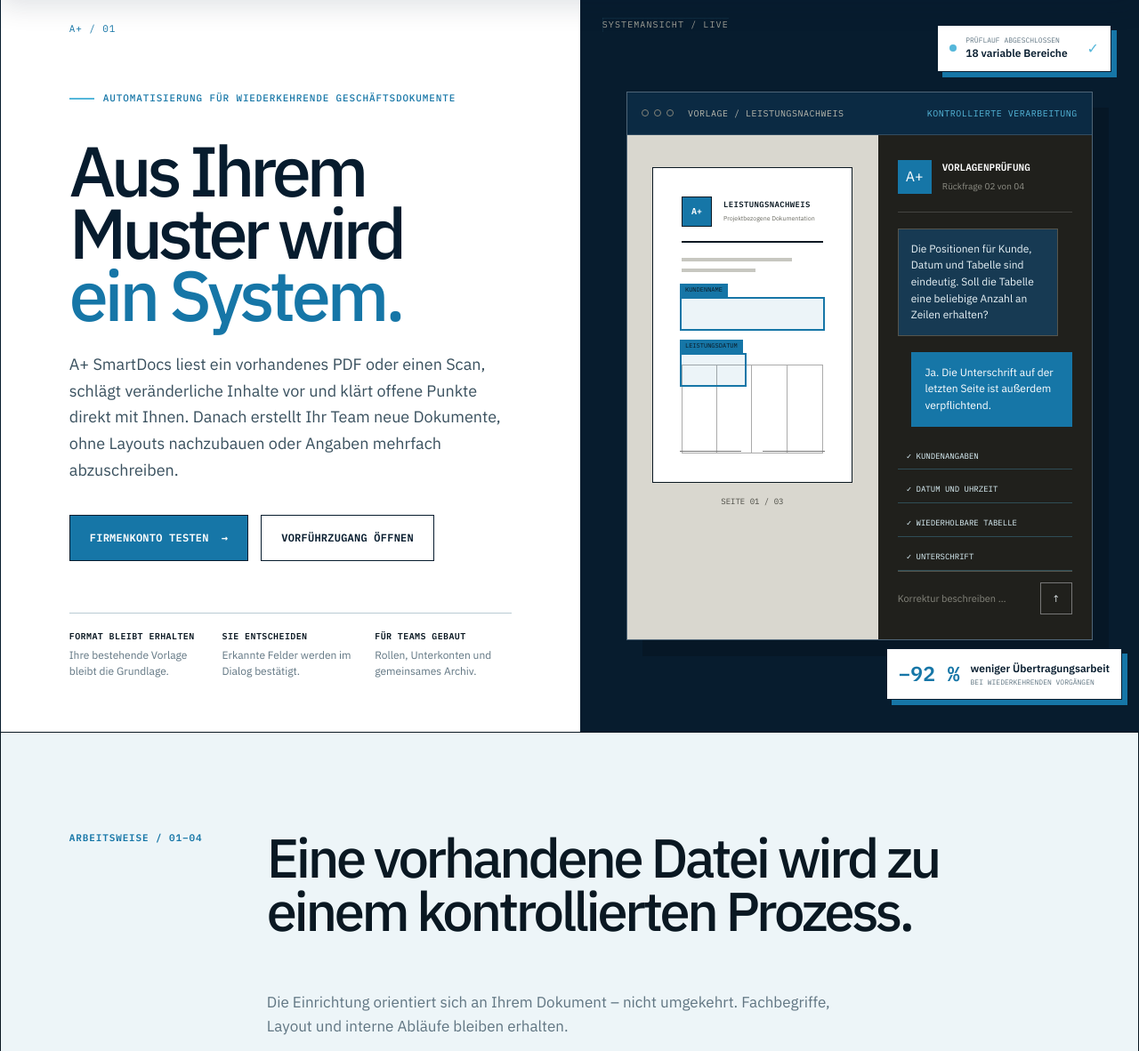
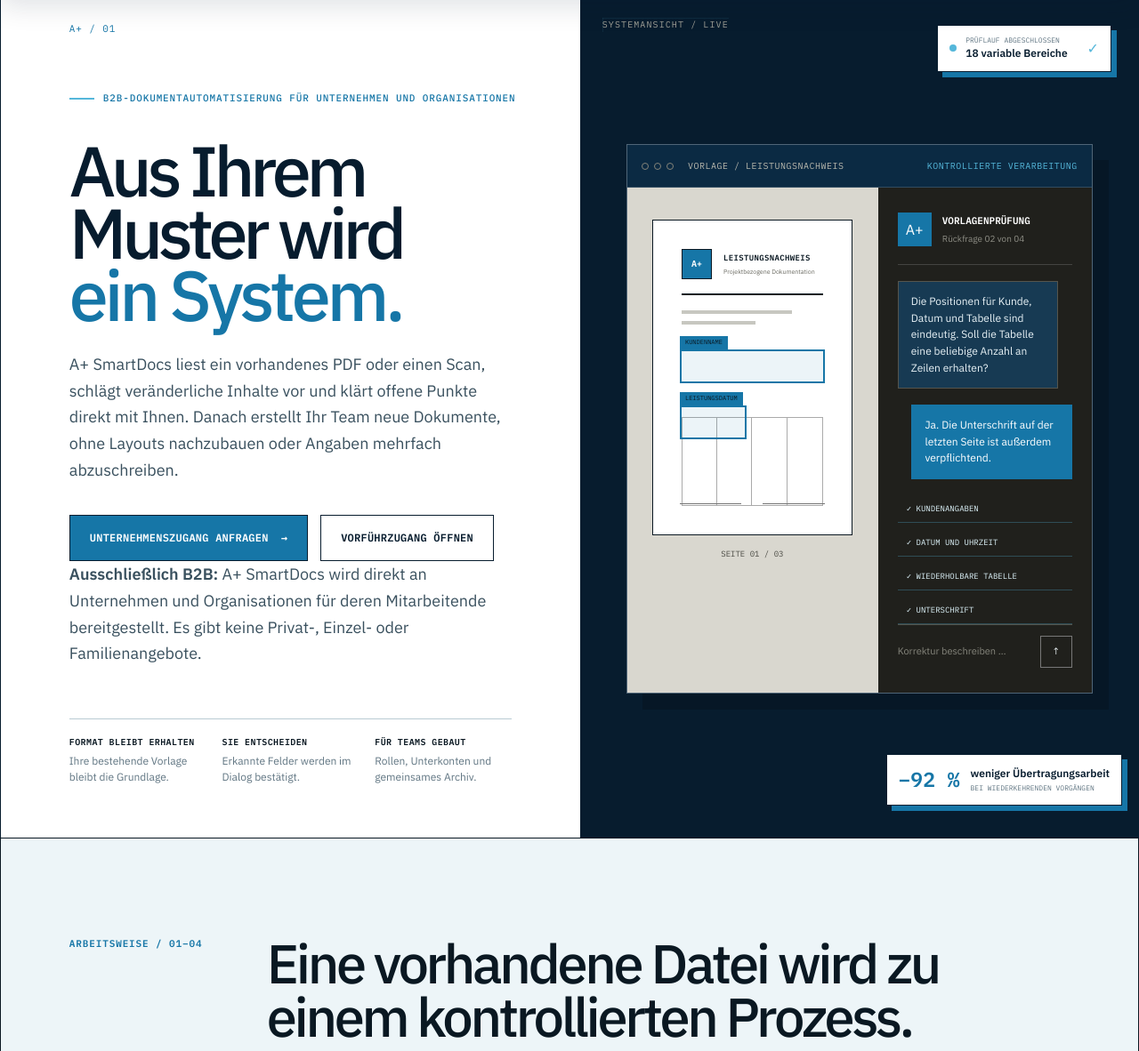
Before and after one commit to hsdarestani/A-SmartDocs, a FastAPI app: page / in a window 1280 px wide. Shown: the part 76-1258 px from the top of the page at 89% size. Run offline with FastAPI, Linux system fonts and the light colour scheme; data comes from the database, SQL or seed files in the repository; parts of the project's set-up code (start-up, migrations or seed data) failed here and were passed over.

Commit message:
Clarify enterprise-only positioning on public landing page

```diff
--- a/app/templates/start.html
+++ b/app/templates/start.html
@@ -1,12 +1,13 @@
 {% extends "base.html" %}
-{% block titel %}A+ SmartDocs – Aus Dokumentmustern werden Arbeitsabläufe{% endblock %}
+{% block titel %}A+ SmartDocs – Dokumentautomatisierung für Unternehmen{% endblock %}
 {% block oeffentlicher_inhalt %}
 <section class="startbereich">
   <div class="startinhalt">
-    <div class="hinweismarke"><span></span>Automatisierung für wiederkehrende Geschäftsdokumente</div>
+    <div class="hinweismarke"><span></span>B2B-Dokumentautomatisierung für Unternehmen und Organisationen</div>
     <h1>Aus Ihrem Muster wird <em>ein System.</em></h1>
     <p class="starttext">A+ SmartDocs liest ein vorhandenes PDF oder einen Scan, schlägt veränderliche Inhalte vor und klärt offene Punkte direkt mit Ihnen. Danach erstellt Ihr Team neue Dokumente, ohne Layouts nachzubauen oder Angaben mehrfach abzuschreiben.</p>
-    <div class="startaktionen"><a class="schaltflaeche primaer gross" href="/registrieren">Firmenkonto testen <span>→</span></a><a class="schaltflaeche sekundaer gross" href="/anmelden">Vorführzugang öffnen</a></div>
+    <div class="startaktionen"><a class="schaltflaeche primaer gross" href="/registrieren">Unternehmenszugang anfragen <span>→</span></a><a class="schaltflaeche sekundaer gross" href="/anmelden">Vorführzugang öffnen</a></div>
+    <p class="starttext"><strong>Ausschließlich B2B:</strong> A+ SmartDocs wird direkt an Unternehmen und Organisationen für deren Mitarbeitende bereitgestellt. Es gibt keine Privat-, Einzel- oder Familienangebote.</p>
     <div class="vertrauenszeile"><div><strong>Format bleibt erhalten</strong><small>Ihre bestehende Vorlage bleibt die Grundlage.</small></div><div><strong>Sie entscheiden</strong><small>Erkannte Felder werden im Dialog bestätigt.</small></div><div><strong>Für Teams gebaut</strong><small>Rollen, Unterkonten und gemeinsames Archiv.</small></div></div>
   </div>
   <div class="produktbuehne">
@@ -25,7 +26,7 @@
   <div class="abschnittskopf"><span>Arbeitsweise / 01–04</span><h2>Eine vorhandene Datei wird zu einem kontrollierten Prozess.</h2><p>Die Einrichtung orientiert sich an Ihrem Dokument – nicht umgekehrt. Fachbegriffe, Layout und interne Abläufe bleiben erhalten.</p></div>
   <div class="ablaufkarten"><article><b>01 / QUELLE</b><div class="ablaufzeichen">↥</div><h3>Muster bereitstellen</h3><p>PDF, Scan oder Bilddatei hochladen. Eine leere Vorlage ist hilfreich, aber nicht erforderlich.</p></article><article><b>02 / ANALYSE</b><div class="ablaufzeichen">⌁</div><h3>Struktur erkennen</h3><p>Feste Inhalte, variable Angaben, Tabellen, Bilder und Unterschriften werden unterschieden.</p></article><article><b>03 / PRÜFUNG</b><div class="ablaufzeichen">?</div><h3>Entscheidungen bestätigen</h3><p>Sie korrigieren Vorschläge im Dialog oder markieren fehlende Bereiche direkt im Dokument.</p></article><article><b>04 / BETRIEB</b><div class="ablaufzeichen">→</div><h3>Dokumente erzeugen</h3><p>Das Team füllt nur die neuen Angaben aus. Ausgabe, Archiv und Nachvollziehbarkeit übernimmt das System.</p></article></div>
 </section>
-<section class="vorteilsbereich"><div><span class="uebertitel">Nicht nur ein PDF-Generator</span><h2>Ein gemeinsamer Dokumentbetrieb für Ihr Unternehmen.</h2><p>Vorlagen werden nicht auf einzelnen Rechnern verteilt, sondern mit Zuständigkeiten, Nutzungslimits und vollständiger Historie zentral betrieben.</p><a href="/preise" class="schaltflaeche sekundaer">Tarife und Umfang ansehen →</a></div><div class="vorteilsraster"><article><i>ORG / 01</i><strong>Organisationen und Unterkonten</strong><p>Inhaber, Verwaltung, Bearbeitung und Leserechte mit klar abgegrenzten Aufgaben.</p></article><article><i>ARC / 02</i><strong>Zentrales Dokumentarchiv</strong><p>Jede erstellte Datei bleibt dem Vorgang, der Vorlage und dem zuständigen Konto zugeordnet.</p></article><article><i>CTL / 03</i><strong>Verbrauch und Konditionen</strong><p>Allgemeine Tarife sowie individuelle Preise und Grenzen für einzelne Firmenkonten.</p></article><article><i>SEC / 04</i><strong>Getrennte Verarbeitung</strong><p>Dateien, Vorlagen und Ausgaben werden strikt dem jeweiligen Unternehmen zugeordnet.</p></article></div></section>
+<section class="vorteilsbereich"><div><span class="uebertitel">Nicht nur ein PDF-Generator</span><h2>Ein gemeinsamer Dokumentbetrieb für Ihr Unternehmen.</h2><p>Vorlagen werden nicht auf einzelnen Rechnern verteilt, sondern mit Zuständigkeiten, Nutzungslimits und vollständiger Historie zentral betrieben.</p><a href="/preise" class="schaltflaeche sekundaer">Unternehmenslizenzen ansehen →</a></div><div class="vorteilsraster"><article><i>ORG / 01</i><strong>Organisationen und Unterkonten</strong><p>Inhaber, Verwaltung, Bearbeitung und Leserechte mit klar abgegrenzten Aufgaben.</p></article><article><i>ARC / 02</i><strong>Zentrales Dokumentarchiv</strong><p>Jede erstellte Datei bleibt dem Vorgang, der Vorlage und dem zuständigen Konto zugeordnet.</p></article><article><i>CTL / 03</i><strong>Verbrauch und Konditionen</strong><p>Unternehmenskontingente sowie individuelle Grenzen für einzelne Firmenkonten.</p></article><article><i>SEC / 04</i><strong>Getrennte Verarbeitung</strong><p>Dateien, Vorlagen und Ausgaben werden strikt dem jeweiligen Unternehmen zugeordnet.</p></article></div></section>
 <section id="sicherheit" class="sicherheitsbereich"><div class="sicherheitszeichen">§</div><div><span class="uebertitel">Datenschutz als Produkteigenschaft</span><h2>Geschäftsdokumente bleiben innerhalb klarer Zuständigkeiten.</h2><p>Dateien sind nicht öffentlich erreichbar. Abrufe erfolgen erst nach Anmeldung und nur innerhalb des zugehörigen Firmenkontos. Rollen, Kontingente und Aktivitäten bleiben nachvollziehbar.</p></div><div class="sicherheitswerte"><span><strong>Übertragung</strong><small>HTTPS-verschlüsselt</small></span><span><strong>Zugriff</strong><small>Rollen und Firmenkonten</small></span><span><strong>Historie</strong><small>Nutzung und Aktivitäten</small></span></div></section>
-<footer class="oeffentlicher-fuss"><a class="marke" href="/"><span class="marken-symbol">A+</span><span class="marken-text"><strong>SmartDocs</strong><small>Dokumentbetrieb</small></span></a><p>Dokumentenautomatisierung der A+ Solution GmbH.</p><div><a href="/preise">Tarife</a><a href="/anmelden">Anmelden</a><a href="https://aplus-solution.de">A+ Solution GmbH</a></div></footer>
+<footer class="oeffentlicher-fuss"><a class="marke" href="/"><span class="marken-symbol">A+</span><span class="marken-text"><strong>SmartDocs</strong><small>Dokumentbetrieb</small></span></a><p>Dokumentenautomatisierung der A+ Solution GmbH.</p><div><a href="/preise">Unternehmenslizenzen</a><a href="/anmelden">Anmelden</a><a href="https://aplus-solution.de">A+ Solution GmbH</a></div></footer>
 {% endblock %}
```
